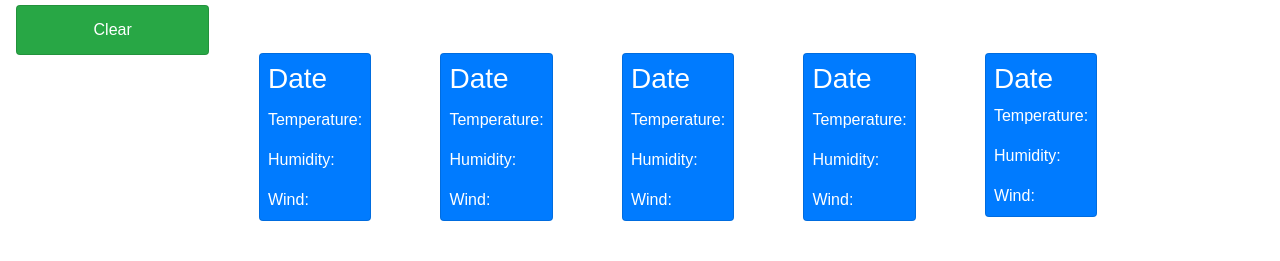
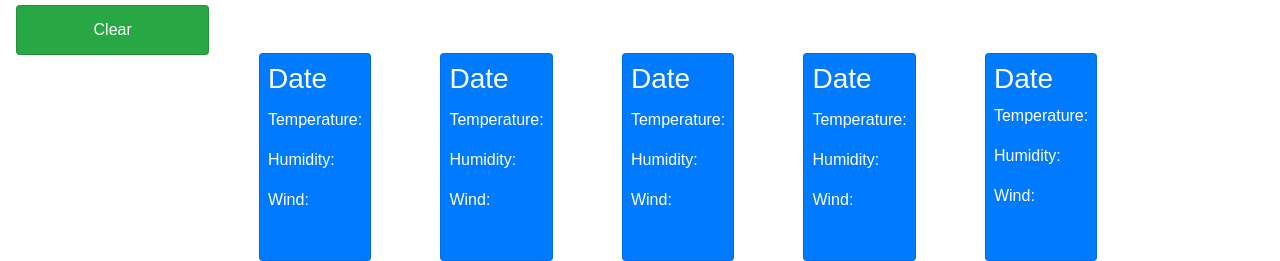
Before and after one commit to ShirvanyanKaren/Cities-Weather-Dashboard, a plain HTML site: page index.html in a window 1280 px wide. Shown: the part 564-825 px from the top of the page. Before the commit the page ends 800 px from the top, so only its background shows below. Drawn offline with nearby package versions, Linux system fonts and the light colour scheme; no server answers.

```diff
--- a/assets/js/script.js
+++ b/assets/js/script.js
@@ -34,6 +34,7 @@ function latLong(city) {
             return response.json();
         })
         .then(function (response) {
+            console.log(response)
             var long = response[0].lon;
             var lat = response[0].lat;
             cityWeather(lat, long, city);
--- a/index.html
+++ b/index.html
@@ -57,8 +57,8 @@
 
         <div class="row col-9 justify-content-around content-right mt-5 mr-2">
 
-            <div class="col-md-2.5">
-                <div class="card bg-primary text-white" id="forecast1">
+            <div class="col-lg-2.5">
+                <div class="card bg-primary text-white" style="height: 13rem;" id="forecast1">
                     <div class="card-body p-2">
                         <h3 class="card-title" id="day1">Date</h3>
                         <p class="card-text" id="temp1">Temperature:</p>
@@ -68,7 +68,7 @@
                 </div>
             </div>
             <div class="col-lg-2.5">
-                <div class="card bg-primary text-white" id="forecast2">
+                <div class="card bg-primary text-white" style="height: 13rem;" id="forecast2">
                     <div class="card-body p-2">
                         <h3 class="card-title" id="day2">Date</h3>
                         <p class="card-text" id="temp2">Temperature:</p>
@@ -80,7 +80,7 @@
                 </div>
             </div>
             <div class="col-lg-2.5">
-                <div class="card bg-primary text-white" id="forecast3">
+                <div class="card bg-primary text-white" style="height: 13rem;" id="forecast3">
                     <div class="card-body p-2">
                         <h3 class="card-title" id="day3">Date</h3>
                         <p class="card-text" id="temp3">Temperature:</p>
@@ -92,7 +92,7 @@
                 </div>
             </div>
             <div class="col-lg-2.5">
-                <div class="card bg-primary text-white" id="forecast4">
+                <div class="card bg-primary text-white" style="height: 13rem;" id="forecast4">
                     <div class="card-body p-2">
                         <h3 class="card-title" id="day4">Date</h3>
                         <p class="card-text" id="temp4">Temperature:</p>
@@ -104,7 +104,7 @@
                 </div>
             </div>
             <div class="col-lg-2.5">
-                <div class="card bg-primary text-white" id="forecast5">
+                <div class="card bg-primary text-white" style="height: 13rem;" id="forecast5">
                     <div class="card-body p-2">
                         <h3 class="card-title\" id="day5">Date</h3>
                         <p class="card-text" id="temp5">Temperature:</p>
```
Also changed, not shown: assets/images/Weather-Deployed.png (added), assets/images/Weather-Features.png (added), 1 other file.
